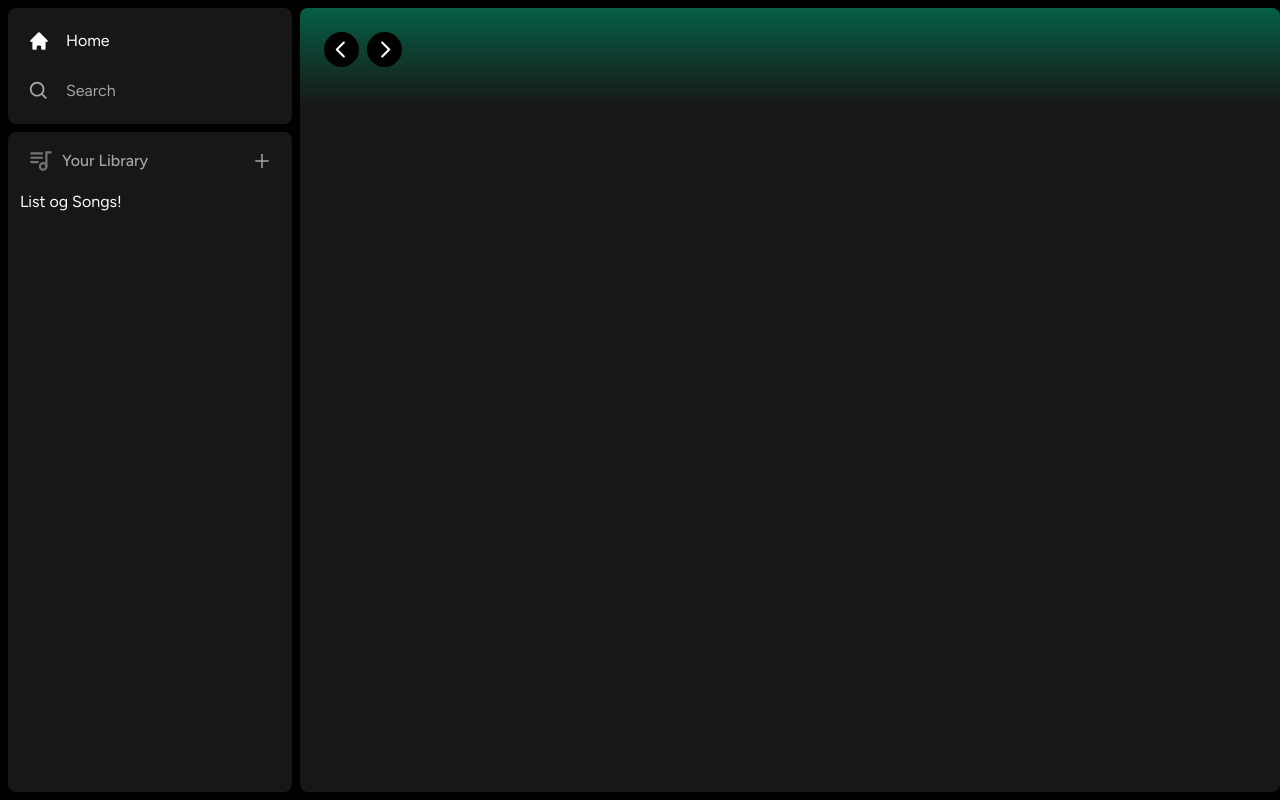
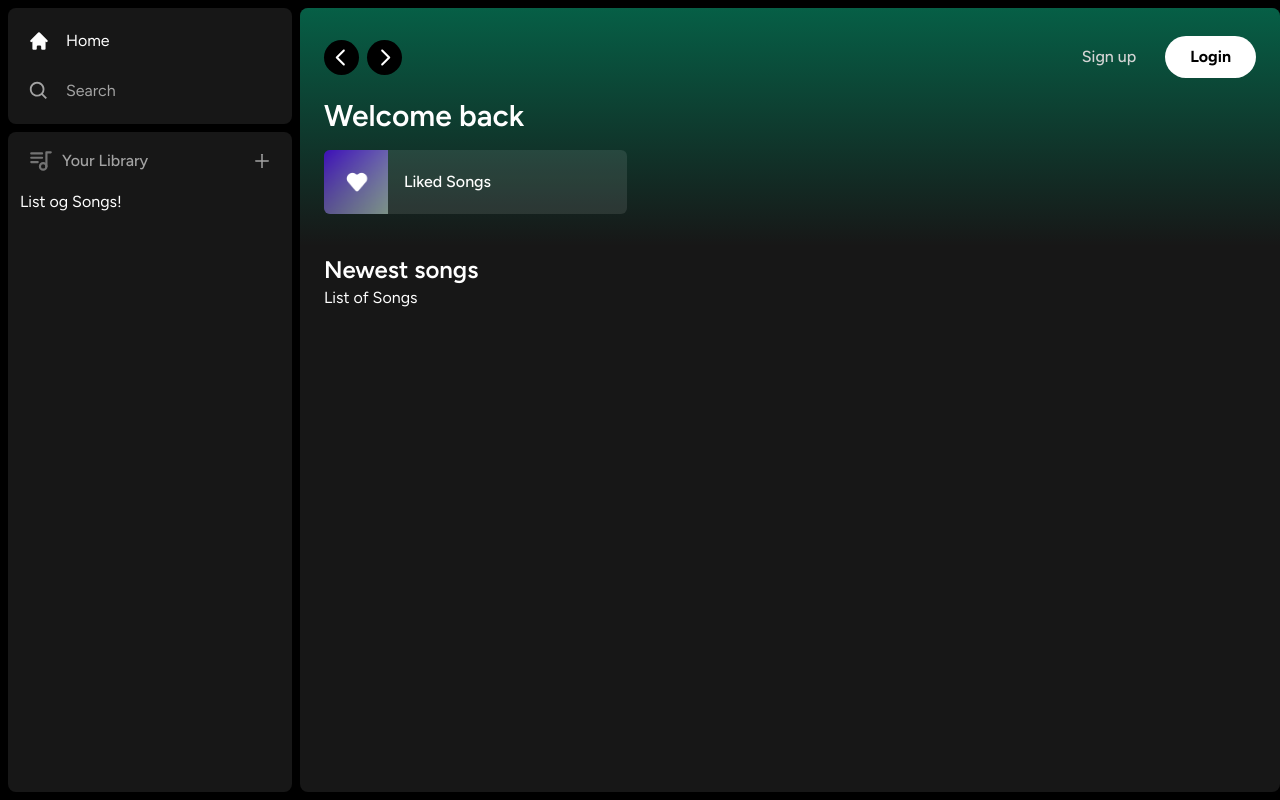
Before and after one commit to leonascimeto/spotify-clone, a Next.js app: page / in a window 1280 px wide. Built offline with nearby package versions, Linux system fonts and the light colour scheme.

Commit message:
feat: finish base layout

```diff
--- a/app/(site)/page.tsx
+++ b/app/(site)/page.tsx
@@ -1,11 +1,42 @@
 import Header from '@/components/Header'
+import ListItem from '@/components/ListItem'
 
 export default function Home() {
   return (
-    <div className='bg-neutral-900 rounded-lg h-full w-full overflow-hidden overflow-y-auto'>
+    <div
+      className='
+      bg-neutral-900
+        rounded-lg
+        h-full
+        w-full
+        overflow-hidden
+        overflow-y-auto
+      '
+    >
       <Header>
-        Header
+        <div className='mb-2'>
+          <h1 className='text-white text-3xl font-semibold'>
+            Welcome back
+          </h1>
+          <div className='grid grid-cols-1 sm:grid-cols-2 xl:grid-cols-3 2xl:grid-cols-4 gap-3 mt-4'>
+            <ListItem
+              image="/images/liked.png"
+              name="Liked Songs"
+              href="liked"
+            />
+          </div>
+        </div>
       </Header>
+      <div className='mt-2 mb-7 px-6'>
+        <div className='flex justify-between items-center'>
+          <h1 className='text-white text-2xl font-semibold'>
+            Newest songs
+          </h1>
+        </div>
+        <div>
+          List of Songs
+        </div>
+      </div>
     </div>
   )
 }
--- /dev/null
+++ b/components/Button.tsx
@@ -0,0 +1,45 @@
+import { forwardRef } from "react"
+import { twMerge } from "tailwind-merge"
+
+interface ButtonProps extends React.ButtonHTMLAttributes<HTMLButtonElement> {}
+
+const Button = forwardRef<HTMLButtonElement, ButtonProps>(({
+   className,
+   children,
+   disabled,
+   type = "button",
+   ...props
+}, ref) => {
+   return  (
+      <button
+         type={type}
+         className={
+            twMerge(`
+               w-full
+               rounded-full
+               bg-green-500
+               border
+               border-transparent
+               px-3
+               py-3
+               disabled:cursor-not-allowed
+               disabled:opacity-50
+               text-black
+               font-bold
+               hover:opacity-75
+               transition
+            `,
+            className
+         )}
+         disabled={disabled}
+         ref={ref}
+         {...props}
+      >
+         {children}
+      </button>
+   )
+})
+
+Button.displayName = "Button"
+
+export default Button
--- a/components/Header.tsx
+++ b/components/Header.tsx
@@ -5,6 +5,7 @@
 import { RxCaretLeft, RxCaretRight } from "react-icons/rx";
 import { HiHome } from "react-icons/hi";
 import { BiSearch } from "react-icons/bi";
+import Button from "./Button";
 
 interface HeaderProps {
    children: React.ReactNode
@@ -47,7 +48,28 @@
                   <BiSearch className="text-black" size={20} />
                </button>
             </div>
+            <div className="flex justify-between items-center gap-x-4">
+               <>
+                  <div>
+                     <Button
+                        onClick={() => {}}
+                        className="bg-transparent text-neutral-300 font-medium"
+                     >
+                        Sign up
+                     </Button>
+                  </div>
+                  <div>
+                     <Button
+                        onClick={() => {}}
+                        className="bg-white px-6 py-2"
+                     >
+                        Login
+                     </Button>
+                  </div>
+               </>
+            </div>
          </div>
+         {children}
       </div>
    )
 }
--- /dev/null
+++ b/components/ListItem.tsx
@@ -0,0 +1,69 @@
+"use client"
+
+import Image from "next/image";
+import { useRouter } from "next/navigation";
+
+import { FaPlay } from "react-icons/fa";
+
+interface ListItemProps {
+   image: string;
+   name: string;
+   href: string;
+}
+
+const ListItem: React.FC<ListItemProps> = ({href, image, name}) => {
+   const router = useRouter()
+   const onClick = () => {
+      // Add authenication check here
+      router.push(href)
+   }
+   return (
+      <button
+         onClick={onClick}
+         className="
+            relative group
+            flex
+            items-center
+            rounded-md
+            overflow-hidden
+            gap-x-4
+            bg-neutral-100/10
+            hover:bg-neutral-100/20
+            transition pr-4
+         "
+      >
+         <div className="relative min-h-[64px] min-w-[64px]">
+            <Image
+               className="object-cover"
+               fill
+               src={image}
+               alt={name}
+            />
+         </div>
+         <p className="font-medium truncate py-5">
+            {name}
+         </p>
+         <div
+            className="
+               absolute
+               transition
+               opacity-0
+               rounded-full
+               flex
+               items-center
+               justify-center
+               bg-green-500
+               p-4
+               drop-shadow-md
+               right-5
+               group-hover:opacity-100
+               hover:scale-110
+            "
+         >
+            <FaPlay className="text-black" />
+         </div>
+      </button>
+   )
+}
+
+export default ListItem
```
Also changed, not shown: public/images/liked.png (added).
